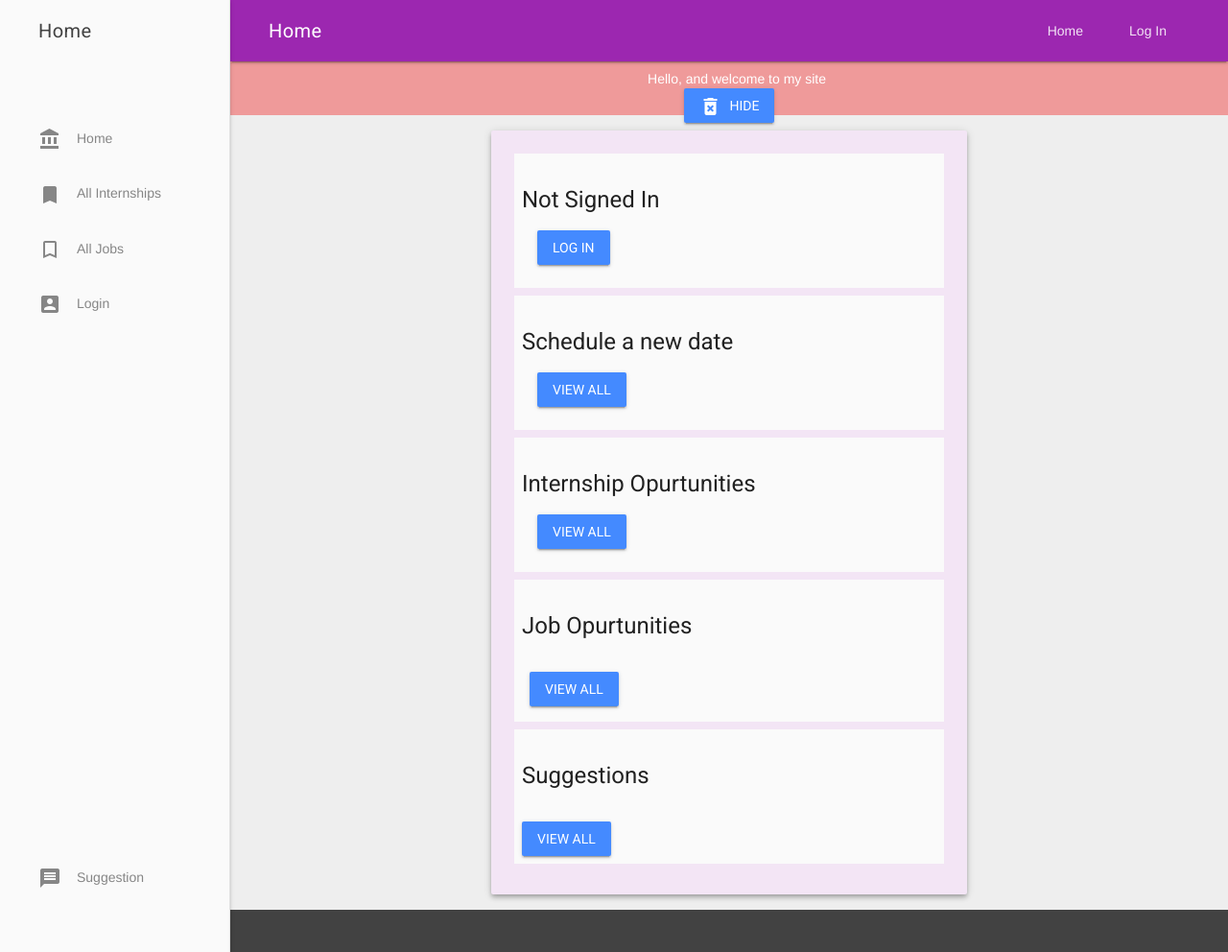
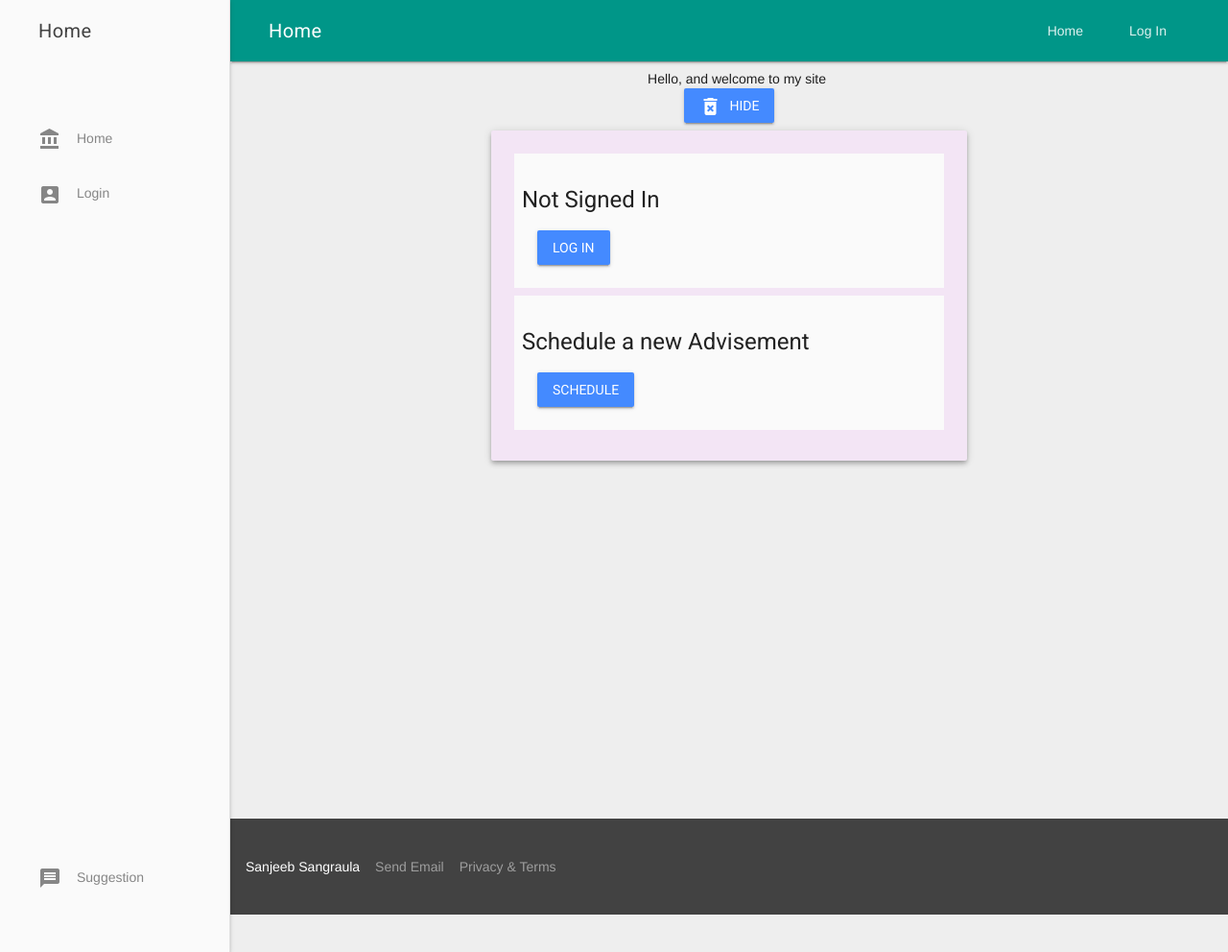
Before and after one commit to sanjeeb-sang/Scheduling-App, a Django app: page / in a window 1280 px wide. Shown: the whole page at 96% size. Run offline with Django 3.2, Linux system fonts and the light colour scheme.

Commit message:
Add schedule and add_schedule to files

```diff
--- a/Scheduling_Website/urls.py
+++ b/Scheduling_Website/urls.py
@@ -40,6 +40,8 @@ urlpatterns = [
 
     url(r'^profile/$', views.profile, name='profile'),
 
+    url(r'^schedule/$', views.schedule, name = 'schedule'),
+
     url(r'^suggestions/$', views.suggestions, name='suggestions'),
 
     url(r'all_suggestions/$', views.all_suggestions, name='all_suggestions'),
@@ -57,4 +59,8 @@ urlpatterns = [
     url(r'all_jobs/$', views.all_jobs, name='all_jobs'),
 
     url(r'jobs/delete/(?P<id>\d+)$', views.delete_job, name='delete_job'),
+
+     url(r'^schedule/$', views.schedule, name='schedule'),
+
+    url(r'all_schedules/$', views.all_schedules, name='all_schedules'),
 ]
--- a/app/templates/base/base.html
+++ b/app/templates/base/base.html
@@ -19,7 +19,7 @@
 
     <link rel="stylesheet" href="https://fonts.googleapis.com/css?family=Roboto:regular,bold,italic,thin,light,bolditalic,black,medium&amp;lang=en">
     <link rel="stylesheet" href="https://fonts.googleapis.com/icon?family=Material+Icons">
-    <link rel="stylesheet" href="https://code.getmdl.io/1.3.0/material.purple-blue.min.css" />
+    <link rel="stylesheet" href="https://code.getmdl.io/1.3.0/material.teal-blue.min.css" />
 
     <link rel="stylesheet" href="{% static 'css/main.css' %}" />
 
@@ -83,14 +83,6 @@
                     <i class="material-icons" style="margin-right: 16px;">account_balance</i><span>Home</span>
                 </a>
 
-                <a class="drawer-items mdl-navigation__link" href="{% url 'all_internships' %}">
-                    <i class="material-icons" style="margin-right: 16px;">bookmark</i><span>All Internships</span>
-                </a>
-
-                <a class="drawer-items mdl-navigation__link" href="{% url 'all_jobs' %}">
-                    <i class="material-icons" style="margin-right: 16px;">bookmark_border</i><span>All Jobs</span>
-                </a>
-
                 {% if user.is_authenticated %}
                 <a class="drawer-items mdl-navigation__link" href="{% url 'profile' %}">
                     <i class="material-icons" style="margin-right: 16px;">account_circle</i><span>Account</span>
@@ -121,7 +113,7 @@
 
             <div id="content-div" style="min-height: 85%;">
 
-                {% if message %}<div class="mdl-color--red-200" id="message" style="width: 100%; height: 40px; padding: 8px; text-align: center; color: white;"><div style="width: 90%; display: inline-block;">{{message}}</div><div style="margin-right: 16px; display: inline-block;"><button class="mdl-button mdl-js-button mdl-button--raised mdl-button--accent" onclick="deleteMessage()"><i class="material-icons" style="color: white; margin-right: 8px;">delete_forever</i>Hide</button></div></div>{% endif %}
+                {% if message %}<div id="message" style="width: 100%; height: 40px; padding: 8px; text-align: center;"><div style="width: 90%; display: inline-block;">{{message}}</div><div style="margin-right: 16px; display: inline-block;"><button class="mdl-button mdl-js-button mdl-button--raised mdl-button--accent" onclick="deleteMessage()"><i class="material-icons" style="color: white; margin-right: 8px;">delete_forever</i>Hide</button></div></div>{% endif %}
 
                 {% block main_content %}{% endblock %}
 
--- a/app/templates/index.html
+++ b/app/templates/index.html
@@ -28,51 +28,16 @@
 
             </div>
 
-            <div class="change-background" style="padding: 8px; margin-bottom: 8px;">
-
-                <div>
-                    <h4>Schedule a new date</h4>
-                </div>
-
-                <div style="margin: 16px;">
-                    <a href="{% url 'all_internships' %}"><button class="mdl-button mdl-js-button mdl-button--raised mdl-js-ripple-effect mdl-button--accent">View All</button></a>
-                </div>
-
-            </div>
 
 
             <div class="change-background" style="padding: 8px; margin-bottom: 8px;">
 
                 <div>
-                    <h4>Internship Opurtunities</h4>
+                    <h4>Schedule a new Advisement</h4>
                 </div>
 
                 <div style="margin: 16px;">
-                    <a href="{% url 'all_internships' %}"><button class="mdl-button mdl-js-button mdl-button--raised mdl-js-ripple-effect mdl-button--accent">View All</button></a>
-                </div>
-
-            </div>
-
-            <div class="change-background" style="margin-bottom: 8px; padding: 8px;">
-
-                <div>
-                    <h4>Job Opurtunities</h4>
-                </div>
-
-                <div style="padding-top: 16px; margin: 8px;">
-                    <a href="{% url 'all_jobs' %}"><button class="mdl-button mdl-js-button mdl-button--raised mdl-js-ripple-effect mdl-button--accent">View All</button></a>
-                </div>
-
-            </div>
-
-            <div class="change-background" style="margin-bottom: 8px; padding: 8px;">
-
-                <div>
-                    <h4>Suggestions</h4>
-                </div>
-
-                <div style="padding-top: 16px;">
-                    <a href="{% url 'all_suggestions' %}"><button class="mdl-button mdl-js-button mdl-button--raised mdl-js-ripple-effect mdl-button--accent">View All</button></a>
+                    <a href="{% url 'all_schedules' %}"><button class="mdl-button mdl-js-button mdl-button--raised mdl-js-ripple-effect mdl-button--accent">Schedule</button></a>
                 </div>
 
             </div>
--- a/app/views.py
+++ b/app/views.py
@@ -152,3 +152,38 @@ def delete_job(request, id):
     all = Job.objects.all();
 
     return render(request, 'job/all_jobs.html', {"title"  :"Jobs", 'message' : 'One Job deleted', "jobs" : all})
+
+
+def schedule(request):
+
+    if request.method == 'GET':
+        # If the method is get, then just display the suggestion page
+        return render(request, 'schedule/schedule.html', {'user' : request.user, 'title' : 'Schedule'})
+    else:
+        # If the method is post, then store the value
+        form = InternshipForm(request.POST);
+        if form.is_valid():
+            internship = Internship()
+            internship.save_internship(request.POST)
+            internship.save()
+
+            return redirect('/all_schedules/')
+
+
+def all_schedules(request):
+
+    #internships = Internship.objects.all()
+
+    return render(request, 'schedule/all_schedule.html', {"title" : "All Scheduled Appointments"})
+
+"""
+
+def delete_internship(request, id):
+
+    Internship.objects.get(id=id).delete()
+
+    all = Internship.objects.all();
+
+    return render(request, 'internship/all_internships.html', {"title" : "Internships", 'message' : 'One Intership deleted', 'internships' : all})
+
+    """
```
Also changed, not shown: app/schedule.html (deleted, +0 -19 lines), app/templates/schedule/all_schedule.html (added, +69 -0 lines), app/templates/schedule/schedule.html (added, +38 -0 lines), 2 other files.
